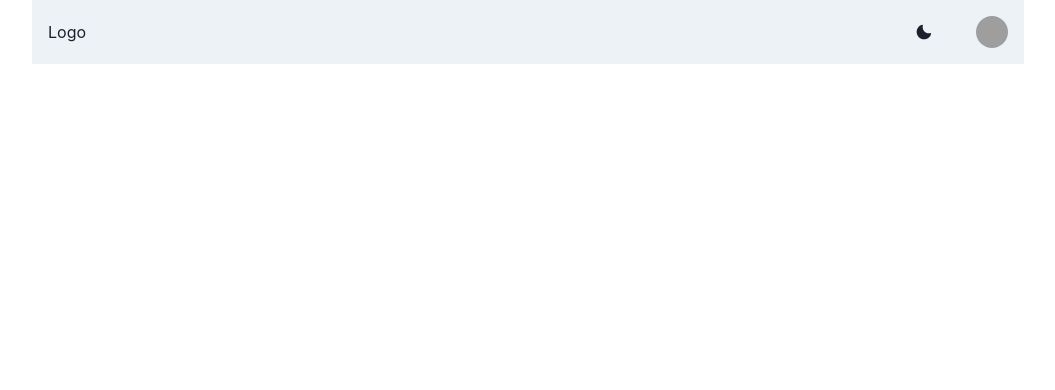
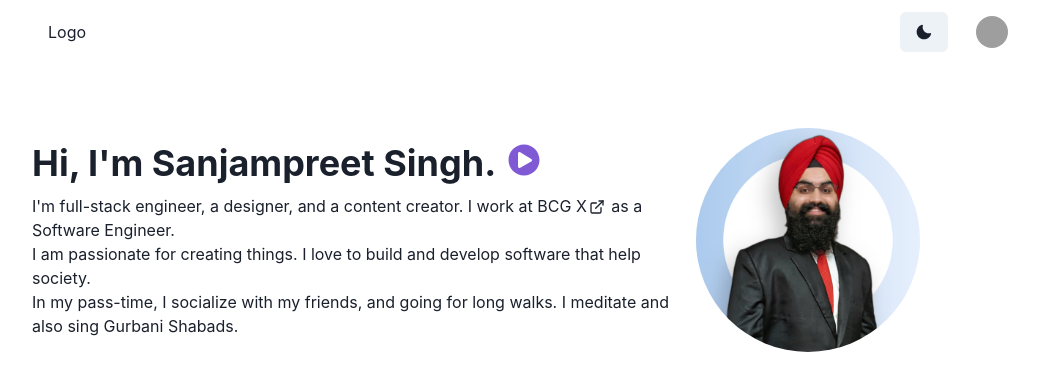
Before and after one commit to SanjampreetSingh/portfolio2, a React (Create React App) app: page / in a window 1280 px wide. Shown: the top 390 px of the page, without its empty margins (112-1167 px from the left). Built offline with nearby package versions, Linux system fonts and the light colour scheme; grey boxes are pictures that could not be loaded.

Commit message:
header and Introduction

```diff
--- a/package.json
+++ b/package.json
@@ -13,6 +13,7 @@
     "framer-motion": "^7.10.2",
     "react": "^18.2.0",
     "react-dom": "^18.2.0",
+    "react-icons": "^4.7.1",
     "react-scripts": "5.0.1",
     "web-vitals": "^2.1.4"
   },
--- a/src/assets/css/index.css
+++ b/src/assets/css/index.css
@@ -0,0 +1,3 @@
+* {
+    font: Inter,-apple-system,BlinkMacSystemFont,"Segoe UI",Helvetica,Arial,sans-serif,"Apple Color Emoji","Segoe UI Emoji","Segoe UI Symbol";
+}
--- a/src/components/App.jsx
+++ b/src/components/App.jsx
@@ -1,11 +1,13 @@
 import { Container } from "@chakra-ui/react";
 
 import Header from "./header/Header";
+import Introduction from "./introduction/Introduction";
 
 export default function App() {
   return (
     <Container maxW="5xl">
       <Header />
+      <Introduction />
     </Container>
   );
 }
--- a/src/components/header/Header.jsx
+++ b/src/components/header/Header.jsx
@@ -4,10 +4,8 @@ import {
   Avatar,
   Button,
   Menu,
-  MenuButton,
-  useColorModeValue,
-  Stack,
-  useColorMode,
+  MenuButton, Stack,
+  useColorMode
 } from "@chakra-ui/react";
 import { MoonIcon, SunIcon } from "@chakra-ui/icons";
 
@@ -15,7 +13,7 @@ export default function Header() {
   const { colorMode, toggleColorMode } = useColorMode();
   return (
     <>
-      <Box bg={useColorModeValue("gray.100", "gray.900")} px={4}>
+      <Box px={4}>
         <Flex h={16} alignItems={"center"} justifyContent={"space-between"}>
           <Box>Logo</Box>
 
--- /dev/null
+++ b/src/components/introduction/Introduction.jsx
@@ -0,0 +1,63 @@
+import {
+  Stack,
+  VStack,
+  Heading,
+  Image,
+  Flex,
+  Text,
+  Link,
+  IconButton,
+  Icon,
+} from "@chakra-ui/react";
+import { ExternalLinkIcon } from "@chakra-ui/icons";
+import { FaPlayCircle } from "react-icons/fa";
+import profilePic from "../../assets/images/profile-pic.png";
+
+export default function Introduction() {
+  return (
+    <Stack
+      direction={["column-reverse", "row"]}
+      spacing="24px"
+      style={{ alignItems: "center", marginTop: "4rem" }}
+    >
+      <VStack align="stretch" style={{ width: "50vw" }}>
+        <Heading
+          as="h2"
+          size="xl"
+          noOfLines={3}
+          style={{ alignItems: "center" }}
+        >
+          Hi, I&apos;m Sanjampreet Singh.{" "}
+          <IconButton
+            aria-label="Play pronunciation track"
+            variant="link"
+            isRound
+            icon={<Icon as={FaPlayCircle} boxSize="2rem" color="purple.500" />}
+          />
+        </Heading>
+        <Text fontSize="md">
+          I&apos;m full-stack engineer, a designer, and a content creator. I
+          work at{" "}
+          <Link href="https://www.bcg.com/x" isExternal>
+            BCG X<ExternalLinkIcon mx="2px" />
+          </Link>{" "}
+          as a Software Engineer.
+          <br />
+          I am passionate for creating things. I love to build and develop
+          software that help society. <br />
+          In my pass-time, I socialize with my friends, and going for long
+          walks. I meditate and also sing Gurbani Shabads.
+        </Text>
+      </VStack>
+      <Flex>
+        <Image
+          borderRadius="full"
+          src={profilePic}
+          boxSize="224px"
+          objectFit={"cover"}
+          loading="lazy"
+        />
+      </Flex>
+    </Stack>
+  );
+}
```
Also changed, not shown: src/assets/images/profile-pic.png (added), 1 other file (tests, documents, lock files or other folders).
